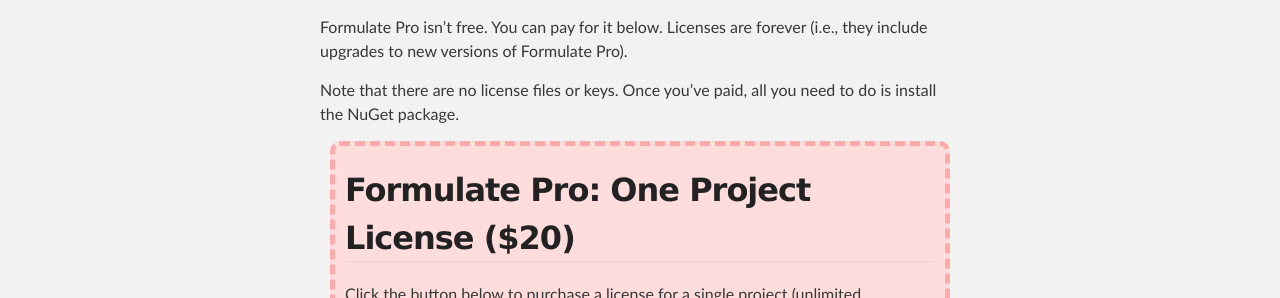
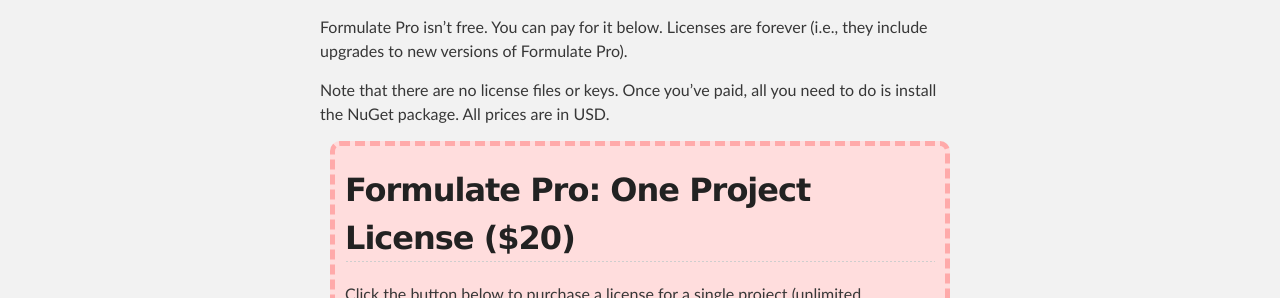
Before and after one commit to rhythmagency/formulate, a Jekyll site: the page built from pro/index.md, in a window 1280 px wide. Shown: the part 656-954 px from the top of the page. Built offline with Jekyll 4.4.1, drawn with Linux system fonts in a browser that asks for light colours; comment, search, counter and statistics services are not loaded.

Commit message:
feat (Docs) note currency type

```diff
--- a/pro/index.md
+++ b/pro/index.md
@@ -21,7 +21,7 @@
 
 Formulate Pro isn't free. You can pay for it below. Licenses are forever (i.e., they include upgrades to new versions of Formulate Pro).
 
-Note that there are no license files or keys. Once you've paid, all you need to do is install the NuGet package.
+Note that there are no license files or keys. Once you've paid, all you need to do is install the NuGet package. All prices are in USD.
 
 <div class="payment-option">
   <h2>Formulate Pro: One Project License ($20)</h2>
```
